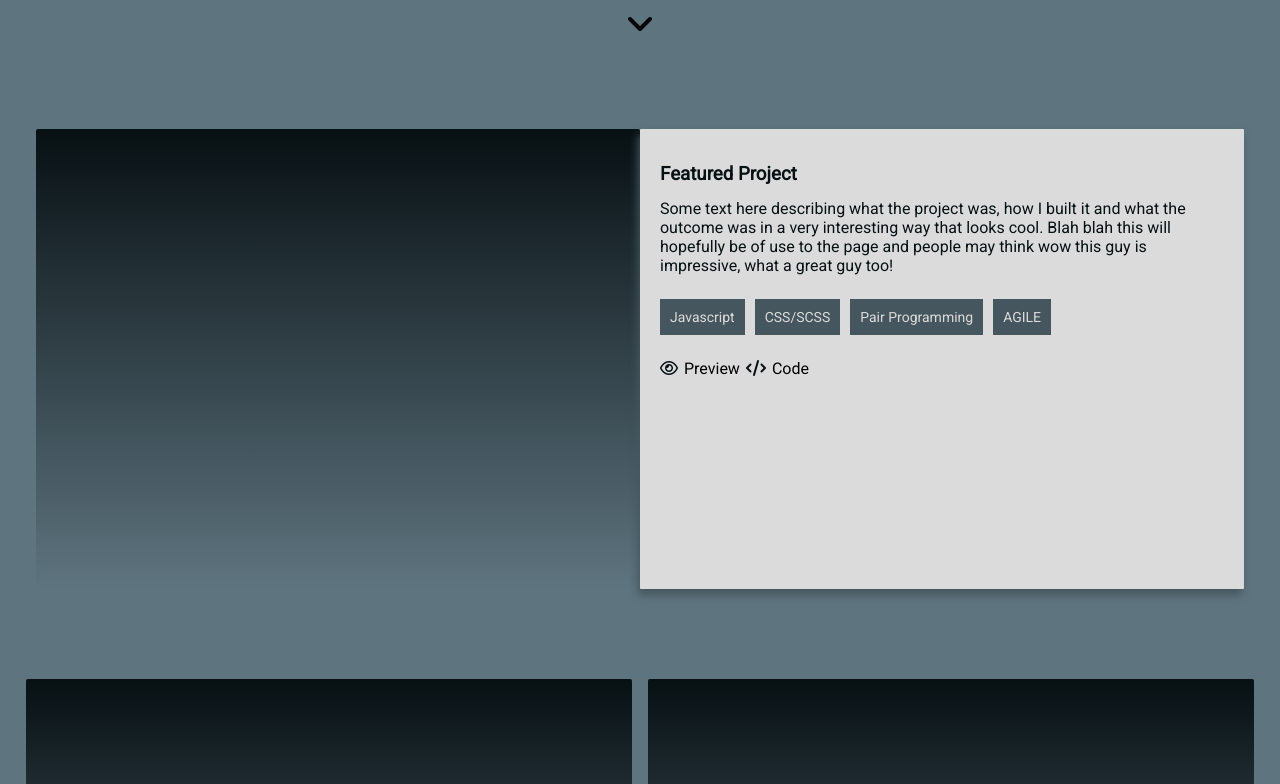
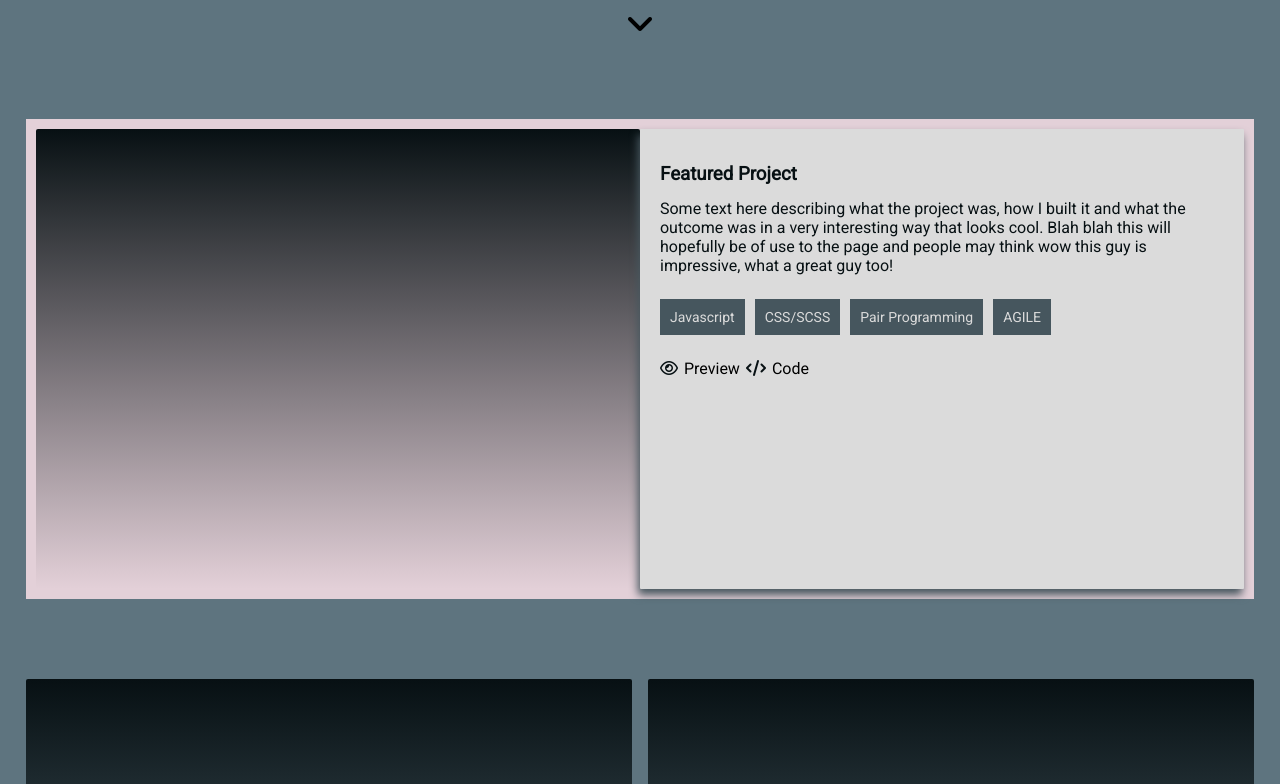
Before and after one commit to seanpursani/portfolio-project, a plain HTML site: page index.html in a window 1280 px wide. Shown: the part 756-1540 px from the top of the page. Drawn offline with Linux system fonts and the light colour scheme.

Commit message:
added background colour to feature section

```diff
--- a/index.html
+++ b/index.html
@@ -42,6 +42,7 @@
       </section>
 
     <main>
+    <section id="feature-color">
       <!--Feature Tile-->
       <section class="feature">
         <!--Feature Image-->
@@ -85,6 +86,7 @@
           </div>
         </div>
       </section>
+    </section>
       <!--Tile Grid-->
       <section class="tile-grid">
         <div class="tile">
--- a/styles/main/main.scss
+++ b/styles/main/main.scss
@@ -72,6 +72,12 @@
 
 // Feature
 
+#feature-color {
+  margin: 0;
+  padding: 0;
+  background-color: $splash;
+}
+
 .feature {
   display: flex;
   flex-direction: column;
@@ -132,7 +138,6 @@
 .tile {
   display: flex;
   flex-direction: column;
-  margin-bottom: 2vh;
   height: auto;
 }
 
@@ -144,7 +149,6 @@
     grid-template-columns: 1fr 1fr;
     height: 60vh;
     gap: 2vh;
-    margin-bottom: 0;
   }
 
   .feature {
--- a/styles/partials/__colors.scss
+++ b/styles/partials/__colors.scss
@@ -4,3 +4,4 @@ $background: #5e747f;
 $primary: #dbdbdb;
 $secondary: #071013;
 $back-shadow: #46565e;
+$splash: #e3d0d8;
```
Also changed, not shown: styles/main/main.css, 1 other file.
